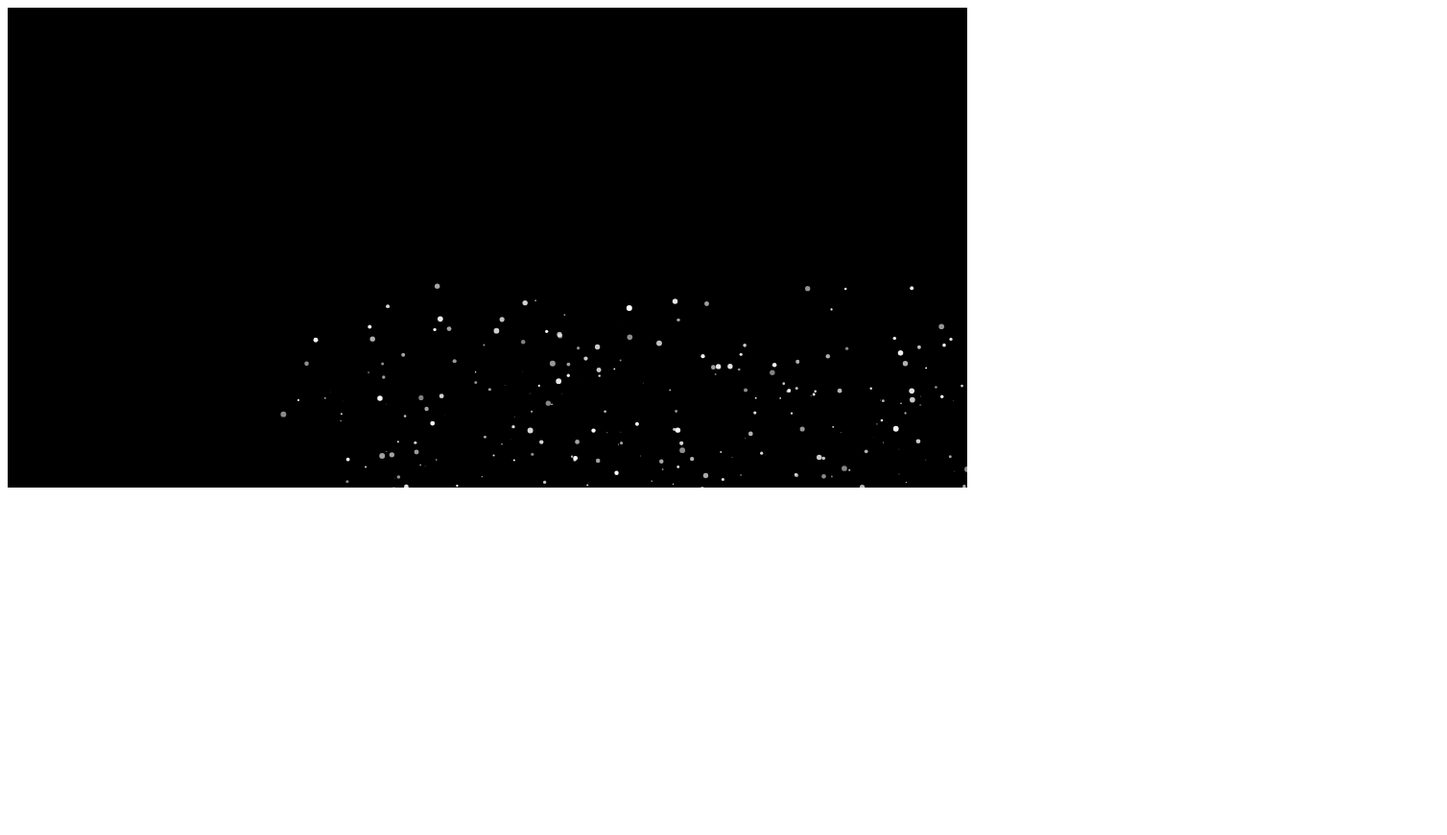
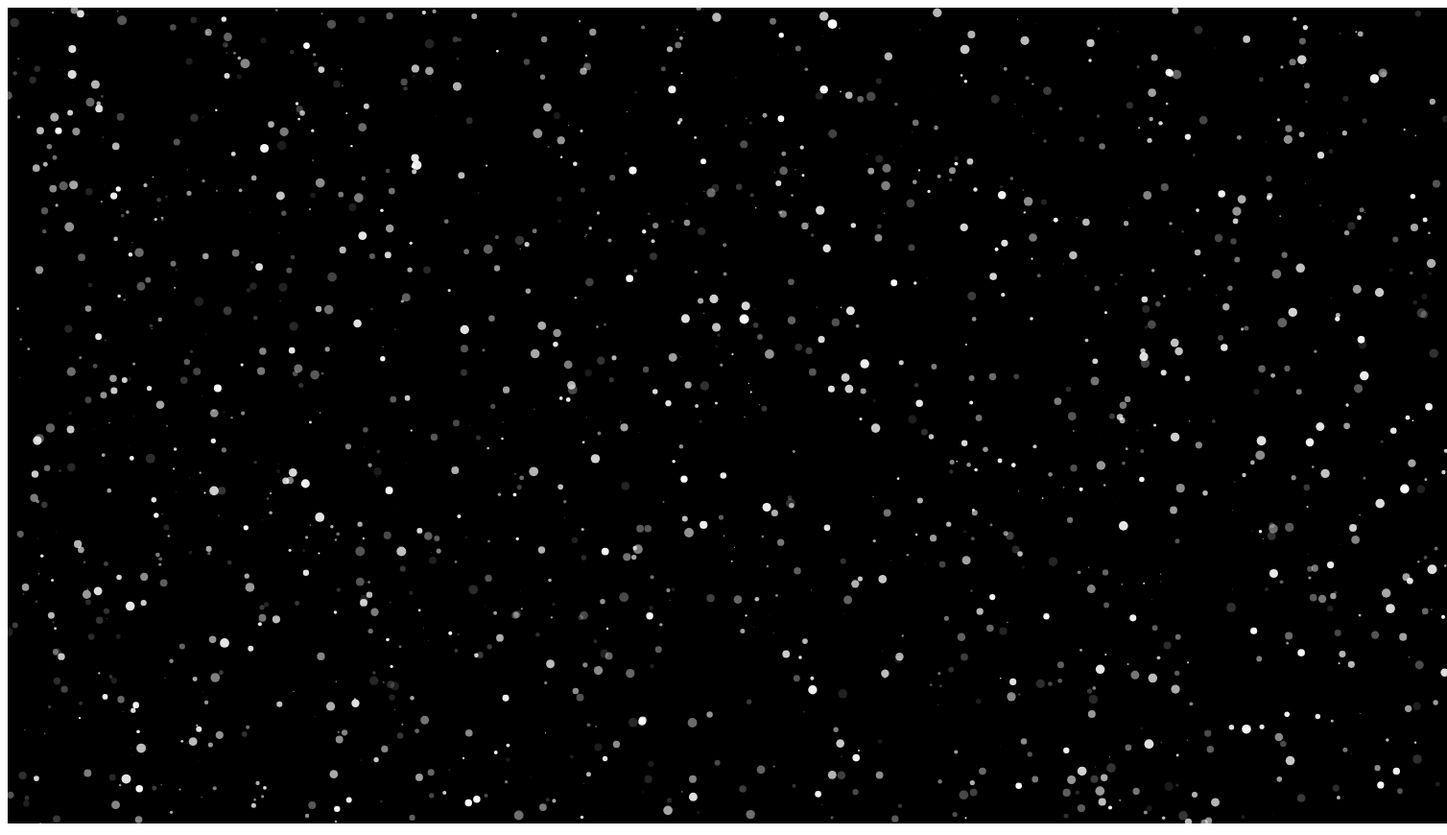
Before and after one commit to sam-yang/snow, a plain HTML site: page index.html in a window 1280 px wide. Shown: the whole page at 96% size, 1508 px wide, since content can reach past the window. Before the commit the page ends 800 px from the top, so only its background shows below. Drawn offline with Linux system fonts and the light colour scheme.

Commit message:
Added looping

```diff
--- a/index.html
+++ b/index.html
@@ -2,11 +2,11 @@
 <html>
   <head>
     <meta charset="UTF-8">
-    <title>Node Garden</title>
+    <title>Snow</title>
     <link rel="stylesheet" type="text/css" href="index.css">
   </head>
   <body>
-  	<canvas id="garden" width="1000" height="500"></canvas>
+  	<canvas id="garden" width="1500" height="850"></canvas>
   	<script src="index.js"></script>
   </body>
 </html>
--- a/index.js
+++ b/index.js
@@ -2,9 +2,9 @@ var garden = document.getElementById("garden");
 var c = garden.getContext("2d");
 garden.style.background = 'black';
 var nodeSize = 3;
-var numNodes = 1000;
-var screenWidth = 1000;
-var screenHeight = 500;
+var numNodes = 1500;
+var screenWidth = 1500;
+var screenHeight = 850;
 var nodes = [];
 
 function initNodes() {
@@ -12,10 +12,10 @@ function initNodes() {
 		var node = {
 			x: Math.random() * screenWidth,
 			y: Math.random() * screenHeight,
-			vx: Math.random() * .4 + .9,
+			vx: Math.random() * .9 + .4,
 			vy: Math.random() * .4 + .9,
-			size: Math.random() * 3,
-			opacity: "rgba(256, 256, 256, " + (Math.random() * .5 + .5) +" )"
+			size: Math.random() * 5,
+			opacity: "rgba(256, 256, 256, " + (Math.random() * .9 + .1) +" )"
 		};
 		nodes.push(node);
 	}
@@ -25,6 +25,16 @@ function update(nArray) {
 	for (var i = 0; i < numNodes; i++) {
 		nArray[i].x += nArray[i].vx;
 		nArray[i].y += nArray[i].vy;
+		if (nArray[i].x > screenWidth || nArray[i].y > screenHeight) {
+			if (Math.random() < screenWidth/(screenHeight + screenWidth)) {
+				nArray[i].x = Math.random() * screenWidth;
+				nArray[i].y = 0;
+			}
+			else {
+				nArray[i].y = Math.random() * screenHeight;
+				nArray[i].x = 0;
+			}
+		}
 	}
 }
 
@@ -38,7 +48,7 @@ function draw(nArray) {
 }
 
 function drawupdate() {
-	c.clearRect(0, 0, 1000, 500);
+	c.clearRect(0, 0, screenWidth, screenHeight);
 	draw(nodes);
 	update(nodes);
 	requestAnimationFrame(drawupdate);
```
